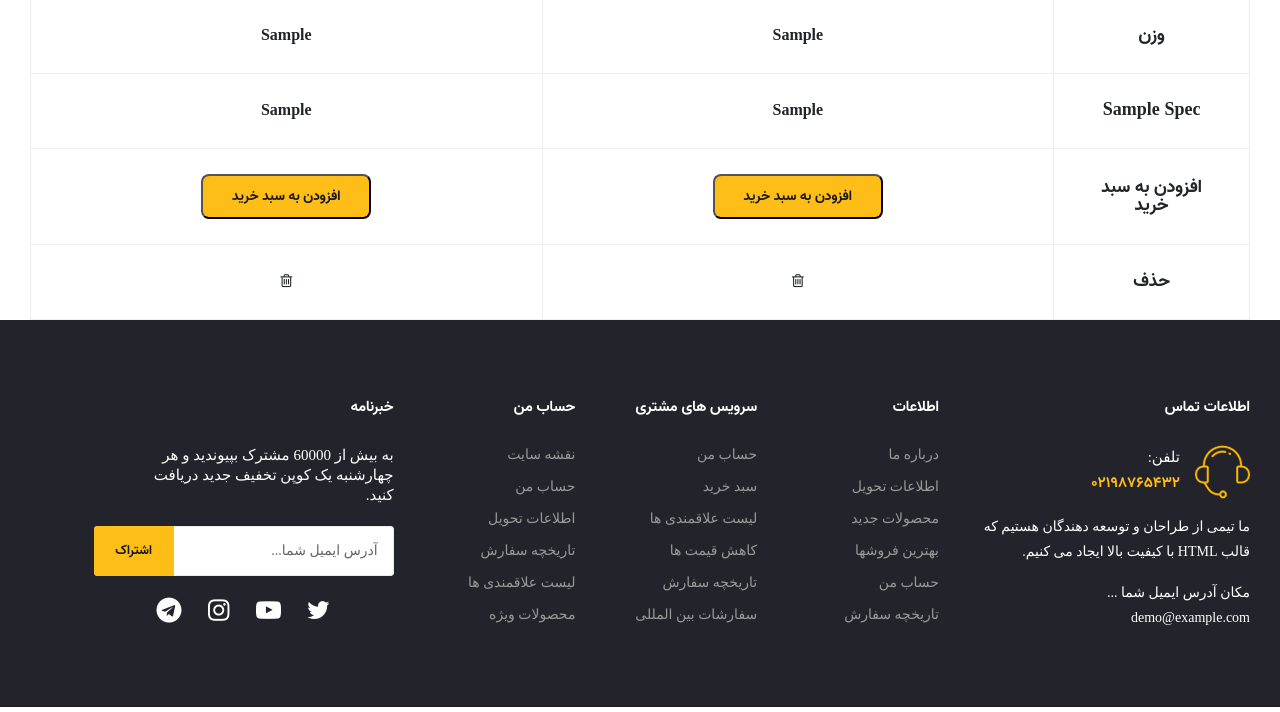
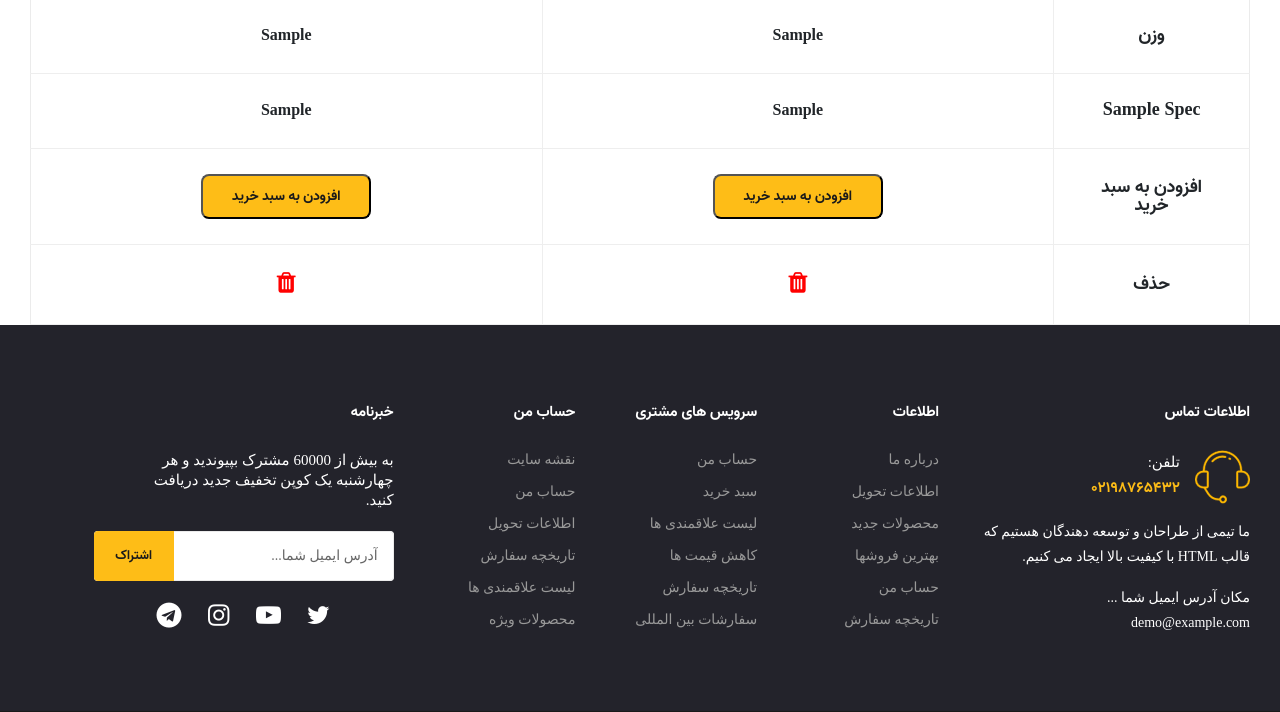
Before and after one commit to Danial-Azarpanah/Keyvanabzar, a Django app: page /comparison-list/ in a window 1280 px wide. Shown: the part 905-1617 px from the top of the page. Run offline with Django 4.2, Linux system fonts and the light colour scheme; a user stored in the database is signed in; tables that the repository leaves empty hold one stand-in row (values such as "Sample post"); grey boxes marked "Sample" are stand-in pictures; some libraries are stand-ins or nearby versions; some web fonts are replaced.

Commit message:
Fix minor bugs

```diff
--- a/product/models.py
+++ b/product/models.py
@@ -84,6 +84,7 @@ class Product(models.Model):
         if self.discount and self.discount > 0:
             return self.get_discounted_price()
         return "-"
+    get_discounted_price_admin.short_description = "قیمت تخفیف خورده"
 
     def get_price(self):
         price = self.price
--- a/product/templates/product/comparison-list.html
+++ b/product/templates/product/comparison-list.html
@@ -116,13 +116,13 @@
                                     {% if product1 %}
                                         <td class="pro-remove">
                                             <a href="{% url "product:remove-comparison" product1.id %}"><i
-                                                    class="fa fa-trash-o"></i></a>
+                                                    class="fa fa-trash" style="font-size: x-large; color: red"></i></a>
                                         </td>
                                     {% endif %}
                                     {% if product2 %}
                                         <td class="pro-remove">
                                             <a href="{% url "product:remove-comparison" product2.id %}"><i
-                                                    class="fa fa-trash-o"></i></a>
+                                                    class="fa fa-trash" style="font-size: x-large; color: red"></i></a>
                                         </td>
                                     {% endif %}
                                 </tr>
```
